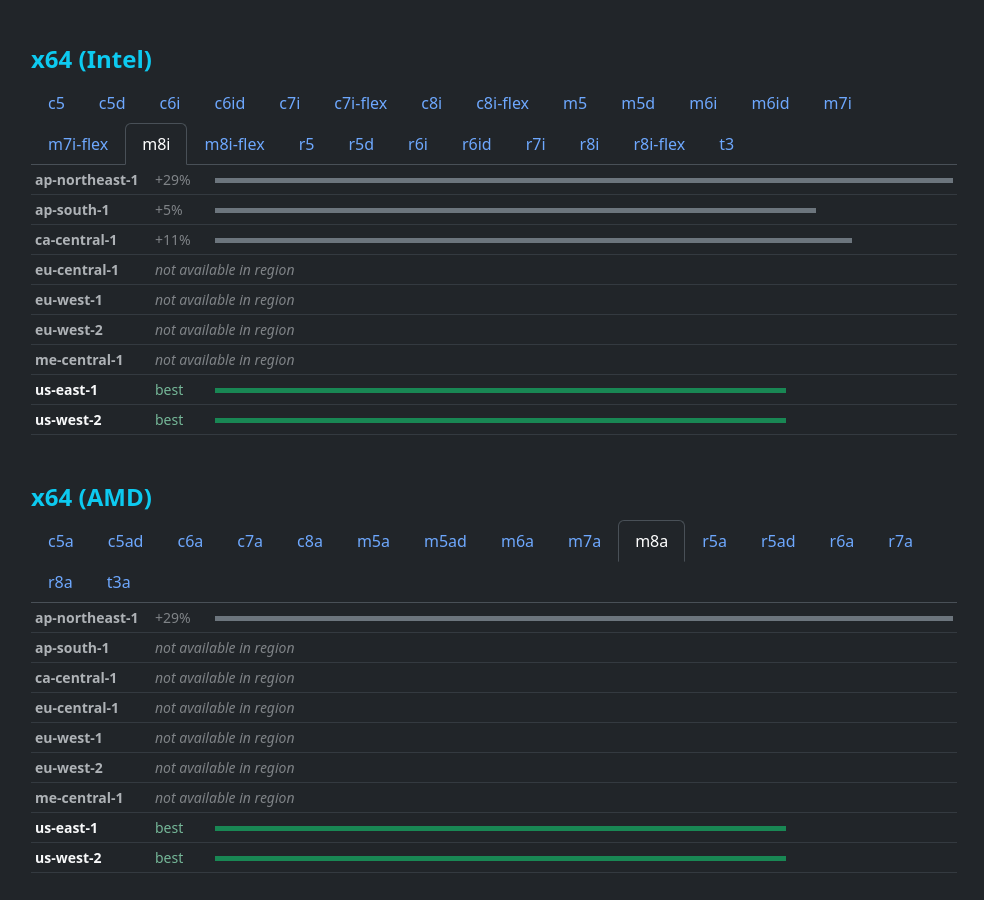
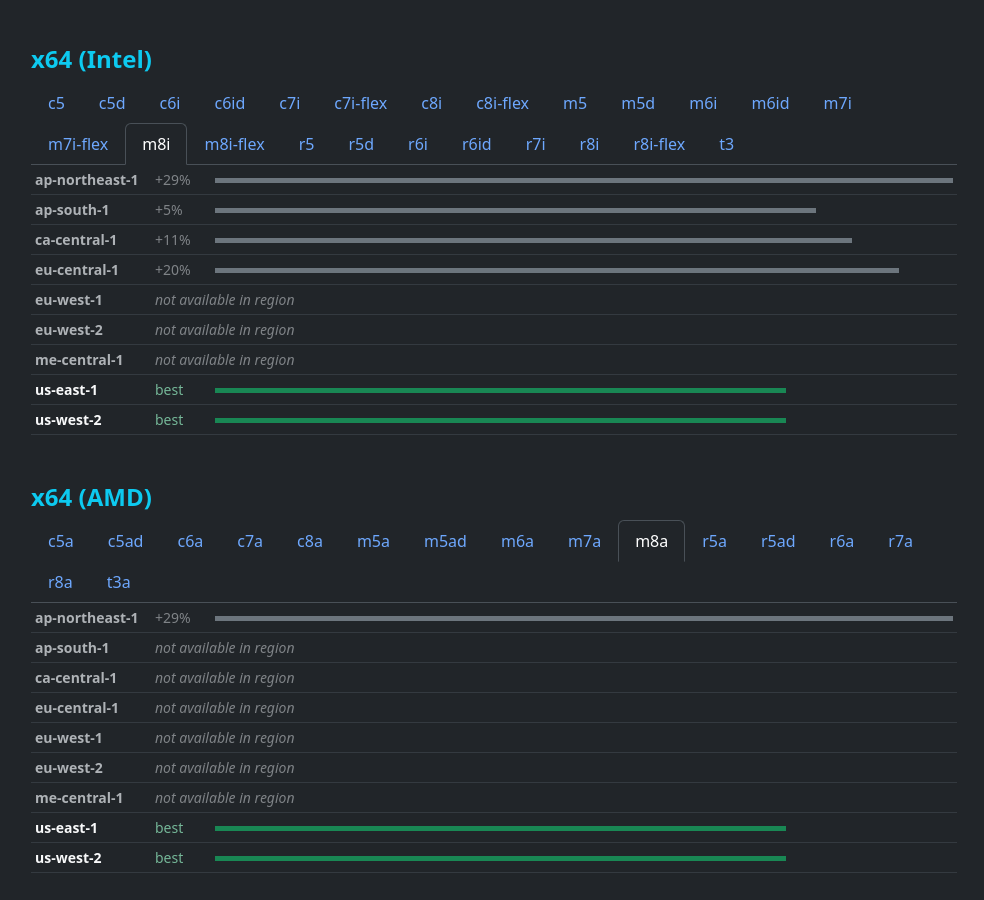
Before and after one commit to sprinters-sh/sprinters.sh, a Jekyll site: the page built from docs/aws-regions.md, in a window 1280 px wide and 900 px high, scrolled down 853 px. Shown: the whole window, without its empty margins (241-1225 px from the left). Built offline with Jekyll 4.4.1, drawn with Linux system fonts in a browser that asks for light colours.

Commit message:
Updated instance price

```diff
--- a/docs/aws-regions.md
+++ b/docs/aws-regions.md
@@ -64,23 +64,23 @@
     {% include instance-price.html active="false" family="c6id" ap-northeast-1="0.06405" ap-south-1="0" ca-central-1="0.05565" eu-central-1="0.058275" eu-west-1="0.057225" eu-west-2="0.060375" me-central-1="0" us-east-1="0.0504" us-west-2="0.0504" %}
     {% include instance-price.html active="false" family="c7i" ap-northeast-1="0.056175" ap-south-1="0.044625" ca-central-1="0.048825" eu-central-1="0.050925" eu-west-1="0.04788" eu-west-2="0.053025" me-central-1="0.053625" us-east-1="0.044625" us-west-2="0.044625" %}
     {% include instance-price.html active="false" family="c7i-flex" ap-northeast-1="0.053365" ap-south-1="0.042395" ca-central-1="0.046385" eu-central-1="0.04838" eu-west-1="0.045485" eu-west-2="0.050375" me-central-1="0.050945" us-east-1="0.042395" us-west-2="0.042395" %}
-    {% include instance-price.html active="false" family="c8i" ap-northeast-1="0" ap-south-1="0" ca-central-1="0" eu-central-1="0" eu-west-1="0" eu-west-2="0" me-central-1="0" us-east-1="0.046855" us-west-2="0.046855" %}
-    {% include instance-price.html active="false" family="c8i-flex" ap-northeast-1="0" ap-south-1="0" ca-central-1="0" eu-central-1="0" eu-west-1="0" eu-west-2="0" me-central-1="0" us-east-1="0.04451" us-west-2="0.04451" %}
+    {% include instance-price.html active="false" family="c8i" ap-northeast-1="0.058985" ap-south-1="0.046855" ca-central-1="0" eu-central-1="0" eu-west-1="0" eu-west-2="0" me-central-1="0" us-east-1="0.046855" us-west-2="0.046855" %}
+    {% include instance-price.html active="false" family="c8i-flex" ap-northeast-1="0.056035" ap-south-1="0.04451" ca-central-1="0" eu-central-1="0" eu-west-1="0" eu-west-2="0" me-central-1="0" us-east-1="0.04451" us-west-2="0.04451" %}
     {% include instance-price.html active="false" family="m5" ap-northeast-1="0.062" ap-south-1="0.0505" ca-central-1="0.0535" eu-central-1="0.0575" eu-west-1="0.0535" eu-west-2="0.0555" me-central-1="0.059" us-east-1="0.048" us-west-2="0.048" %}
     {% include instance-price.html active="false" family="m5d" ap-northeast-1="0.073" ap-south-1="0.061" ca-central-1="0.063" eu-central-1="0.068" eu-west-1="0.063" eu-west-2="0.0655" me-central-1="0.0695" us-east-1="0.0565" us-west-2="0.0565" %}
     {% include instance-price.html active="false" family="m6i" ap-northeast-1="0.062" ap-south-1="0.0505" ca-central-1="0.0535" eu-central-1="0.0575" eu-west-1="0.0535" eu-west-2="0.0555" me-central-1="0.05885" us-east-1="0.048" us-west-2="0.048" %}
     {% include instance-price.html active="false" family="m6id" ap-northeast-1="0.07665" ap-south-1="0.06405" ca-central-1="0.06615" eu-central-1="0.0714" eu-west-1="0.06615" eu-west-2="0.068775" me-central-1="0" us-east-1="0.059325" us-west-2="0.059325" %}
     {% include instance-price.html active="false" family="m7i" ap-northeast-1="0.0651" ap-south-1="0.053025" ca-central-1="0.056175" eu-central-1="0.060375" eu-west-1="0.056175" eu-west-2="0.058275" me-central-1="0.061795" us-east-1="0.0504" us-west-2="0.0504" %}
     {% include instance-price.html active="false" family="m7i-flex" ap-northeast-1="0.061845" ap-south-1="0.050375" ca-central-1="0.053365" eu-central-1="0.057355" eu-west-1="0.053365" eu-west-2="0.05536" me-central-1="0" us-east-1="0.04788" us-west-2="0.04788" %}
-    {% include instance-price.html active="true" family="m8i" ap-northeast-1="0.068355" ap-south-1="0.055675" ca-central-1="0.058985" eu-central-1="0" eu-west-1="0" eu-west-2="0" me-central-1="0" us-east-1="0.05292" us-west-2="0.05292" %}
+    {% include instance-price.html active="true" family="m8i" ap-northeast-1="0.068355" ap-south-1="0.055675" ca-central-1="0.058985" eu-central-1="0.063395" eu-west-1="0" eu-west-2="0" me-central-1="0" us-east-1="0.05292" us-west-2="0.05292" %}
     {% include instance-price.html active="false" family="m8i-flex" ap-northeast-1="0" ap-south-1="0.052895" ca-central-1="0" eu-central-1="0" eu-west-1="0" eu-west-2="0" me-central-1="0" us-east-1="0.050275" us-west-2="0.050275" %}
     {% include instance-price.html active="false" family="r5" ap-northeast-1="0.076" ap-south-1="0.065" ca-central-1="0.069" eu-central-1="0.076" eu-west-1="0.0705" eu-west-2="0.074" me-central-1="0.0775" us-east-1="0.063" us-west-2="0.063" %}
     {% include instance-price.html active="false" family="r5d" ap-northeast-1="0.087" ap-south-1="0.0755" ca-central-1="0.079" eu-central-1="0.0865" eu-west-1="0.08" eu-west-2="0.0845" me-central-1="0.088" us-east-1="0.072" us-west-2="0.072" %}
     {% include instance-price.html active="false" family="r6i" ap-northeast-1="0.076" ap-south-1="0.065" ca-central-1="0.069" eu-central-1="0.076" eu-west-1="0.0705" eu-west-2="0.074" me-central-1="0.07755" us-east-1="0.063" us-west-2="0.063" %}
     {% include instance-price.html active="false" family="r6id" ap-northeast-1="0.09135" ap-south-1="0.0793" ca-central-1="0" eu-central-1="0.090825" eu-west-1="0.084" eu-west-2="0.088725" me-central-1="0" us-east-1="0.0756" us-west-2="0.0756" %}
     {% include instance-price.html active="false" family="r7i" ap-northeast-1="0.0798" ap-south-1="0.06825" ca-central-1="0.07245" eu-central-1="0.0798" eu-west-1="0.074025" eu-west-2="0.0777" me-central-1="0" us-east-1="0.06615" us-west-2="0.06615" %}
-    {% include instance-price.html active="false" family="r8i" ap-northeast-1="0.08379" ap-south-1="0" ca-central-1="0.076075" eu-central-1="0.08379" eu-west-1="0" eu-west-2="0.081585" me-central-1="0" us-east-1="0.06946" us-west-2="0.06946" %}
-    {% include instance-price.html active="false" family="r8i-flex" ap-northeast-1="0.0796" ap-south-1="0" ca-central-1="0.07227" eu-central-1="0.0796" eu-west-1="0" eu-west-2="0.077505" me-central-1="0" us-east-1="0.065985" us-west-2="0.065985" %}
+    {% include instance-price.html active="false" family="r8i" ap-northeast-1="0.08379" ap-south-1="0.071665" ca-central-1="0.076075" eu-central-1="0.08379" eu-west-1="0" eu-west-2="0.081585" me-central-1="0" us-east-1="0.06946" us-west-2="0.06946" %}
+    {% include instance-price.html active="false" family="r8i-flex" ap-northeast-1="0.0796" ap-south-1="0.06808" ca-central-1="0.07227" eu-central-1="0.0796" eu-west-1="0" eu-west-2="0.077505" me-central-1="0" us-east-1="0.065985" us-west-2="0.065985" %}
     {% include instance-price.html active="false" family="t3" ap-northeast-1="0.0544" ap-south-1="0.0448" ca-central-1="0.0464" eu-central-1="0.048" eu-west-1="0.0456" eu-west-2="0.0472" me-central-1="0.05015" us-east-1="0.0416" us-west-2="0.0416" %}
 </div>
 
```
